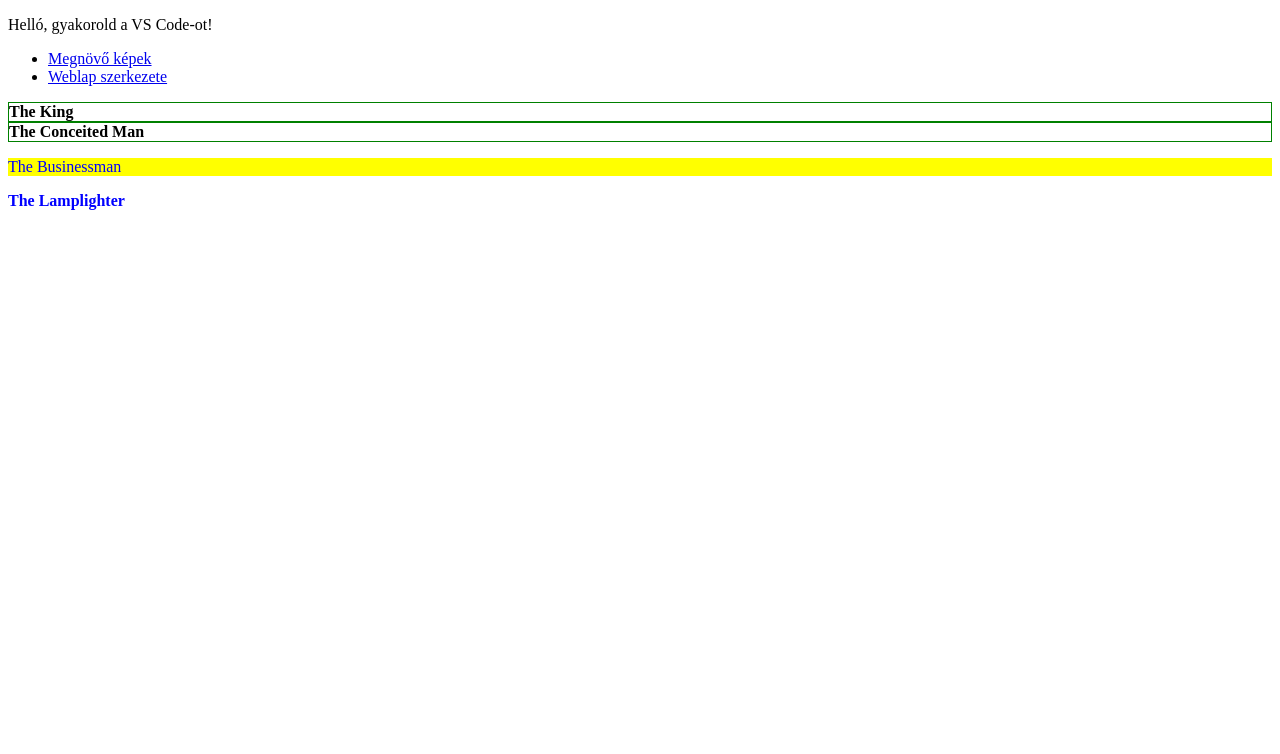
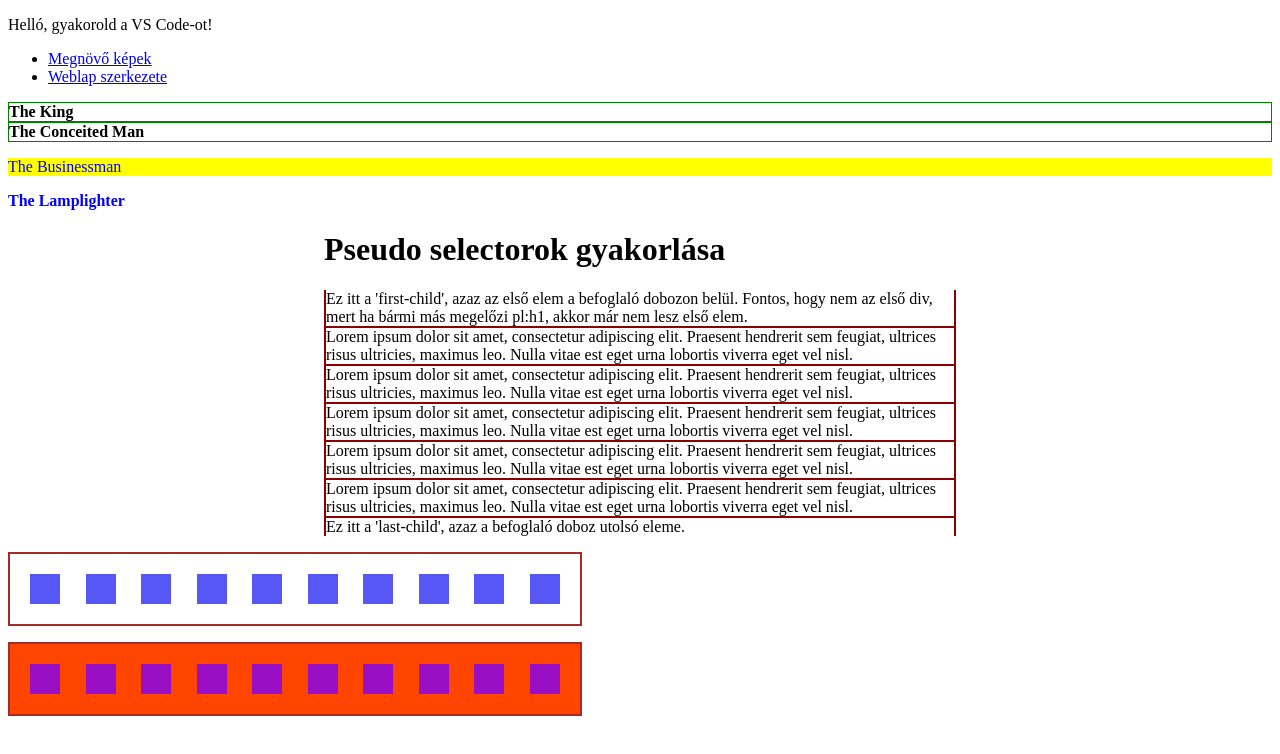
Before and after one commit to waklo/waklo.github.io, a plain HTML site: page index.html in a window 1280 px wide. Drawn offline with Linux system fonts and the light colour scheme.

Commit message:
More practice: pszeudo & flex

```diff
--- a/index.html
+++ b/index.html
@@ -21,5 +21,47 @@
     <p class="asteroid big">The Businessman</p>
     <div class="asteroid b329 big">The Lamplighter</div>
 
+    <h1 class=pszeu>Pseudo selectorok gyakorlása</h1>
+    <div class="boxes">
+        <div class="boxcoloumn">Ez itt a 'first-child', azaz az első elem a befoglaló dobozon belül. Fontos, hogy nem az első div, mert ha bármi más megelőzi pl:h1, akkor már nem lesz első elem.</div>
+        <div class="boxcoloumn">Lorem ipsum dolor sit amet, consectetur adipiscing elit. Praesent hendrerit sem feugiat, ultrices risus ultricies, maximus leo. Nulla vitae est eget urna lobortis viverra eget vel nisl.</div>
+        <div class="boxcoloumn">Lorem ipsum dolor sit amet, consectetur adipiscing elit. Praesent hendrerit sem feugiat, ultrices risus ultricies, maximus leo. Nulla vitae est eget urna lobortis viverra eget vel nisl.</div>
+        <div class="boxcoloumn">Lorem ipsum dolor sit amet, consectetur adipiscing elit. Praesent hendrerit sem feugiat, ultrices risus ultricies, maximus leo. Nulla vitae est eget urna lobortis viverra eget vel nisl.</div>
+        <div class="boxcoloumn">Lorem ipsum dolor sit amet, consectetur adipiscing elit. Praesent hendrerit sem feugiat, ultrices risus ultricies, maximus leo. Nulla vitae est eget urna lobortis viverra eget vel nisl.</div>
+        <div class="boxcoloumn">Lorem ipsum dolor sit amet, consectetur adipiscing elit. Praesent hendrerit sem feugiat, ultrices risus ultricies, maximus leo. Nulla vitae est eget urna lobortis viverra eget vel nisl.</div>
+        <div class="boxcoloumn">Ez itt a 'last-child', azaz a befoglaló doboz utolsó eleme.</div>
+    </div>
+
+    <div class="rowbox">
+        <div>
+            <ul class="row1">
+                <li class="rbox1"></li>
+                <li class="rbox1"></li>
+                <li class="rbox1"></li>
+                <li class="rbox1"></li>
+                <li class="rbox1"></li>
+                <li class="rbox1"></li>
+                <li class="rbox1"></li>
+                <li class="rbox1"></li>
+                <li class="rbox1"></li>
+                <li class="rbox1"></li>
+            </ul>
+        </div>
+        <div>
+            <ul class="row2">
+                <li class="rbox2"></li>
+                <li class="rbox2"></li>
+                <li class="rbox2"></li>
+                <li class="rbox2"></li>
+                <li class="rbox2"></li>
+                <li class="rbox2"></li>
+                <li class="rbox2"></li>
+                <li class="rbox2"></li>
+                <li class="rbox2"></li>
+                <li class="rbox2"></li>
+            </ul>
+        </div>
+    </div>
+
 </body>
 </html>
--- a/style.css
+++ b/style.css
@@ -15,3 +15,66 @@
 p.asteroid.big {
     background-color: yellow;
 }
+
+/* Pseudo selectoros gyakorlás */
+
+.boxcoloumn:first-child {
+    border-top: none;
+}
+
+.boxcoloumn {
+    border: 2px solid darkred;
+    border-bottom: none;
+
+
+}
+
+.boxes {
+    margin-left: auto;
+    margin-right: auto;
+    width: 50%;
+}
+
+.boxcoloumn:hover {
+    background-color: orange;
+}
+
+h1.pszeu {
+    margin-left: auto;
+    margin-right: auto;
+    width: 50%;
+}
+
+.row1 {
+    display: flex;
+    justify-content: space-between;
+    border: 2px solid brown;
+    padding: 10px;
+    width: 550px;
+
+}
+
+.row2 {
+    display: flex;
+    background-color: orangered;
+    justify-content: space-between;
+    padding: 10px;
+    border: 2px solid brown;
+    width: 550px;
+}
+
+.rbox1 {
+    height: 30px;
+    width: 30px;
+    background-color: rgba(56, 56, 245, 0.842);
+    list-style-type: none;
+    margin:10px;
+}
+
+.rbox2 {
+    height: 30px;
+    width: 30px;
+    background-color: rgb(153, 15, 196);
+    list-style-type: none;
+    margin:10px;
+}
```
